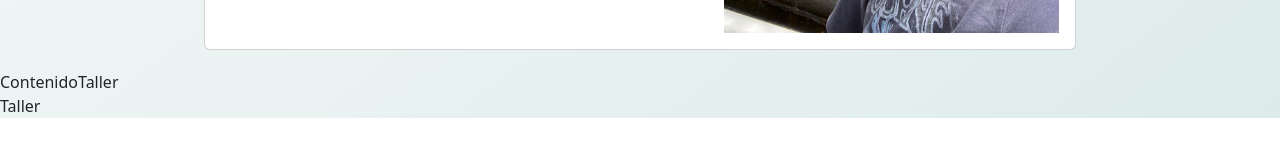
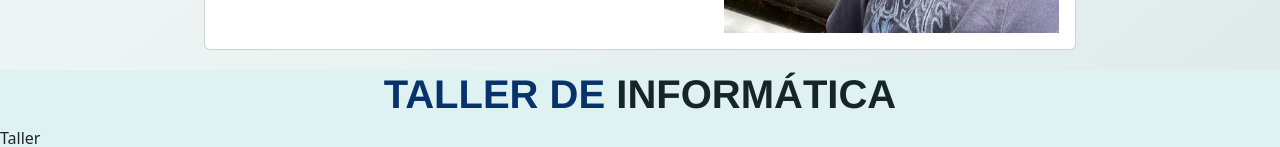
Before and after one commit to sgonzalez-2022140/BlogPersonal-responsive, a React (Vite) app: page / in a window 1280 px wide. Shown: the part 883-1030 px from the top of the page. Before the commit the page ends 1001 px from the top, so only its background shows below. Built offline with nearby package versions, Linux system fonts and the light colour scheme.

Commit message:
Texto y diseño basico de pestaña taller

```diff
--- a/src/Components/Taller/ContenidoTaller.jsx
+++ b/src/Components/Taller/ContenidoTaller.jsx
@@ -1,7 +1,25 @@
+import styled from "styled-components"
+
+const StyledTaller = styled.div`
+    text-align: center;
+
+    h1{
+        font-family: Helvetica;
+        font-weight: 600;
+        color: #07326b
+    }
+    span{
+            color: #17252a;
+        }
 
 
+`
 export const ContenidoTaller = () => {
   return (
-    <div>ContenidoTaller</div>
+    <>
+        <StyledTaller>
+            <h1>TALLER DE <span>INFORMÁTICA</span></h1>
+        </StyledTaller>
+    </>
   )
 }
--- a/src/Pages/Taller.jsx
+++ b/src/Pages/Taller.jsx
@@ -2,6 +2,8 @@ import { ContenidoTaller } from "../Components/Taller/ContenidoTaller"
 import styled from "styled-components"
 
 const StyledPage = styled.div`
+    background-color: #DEF2F1;
+
 
 `
 
```
